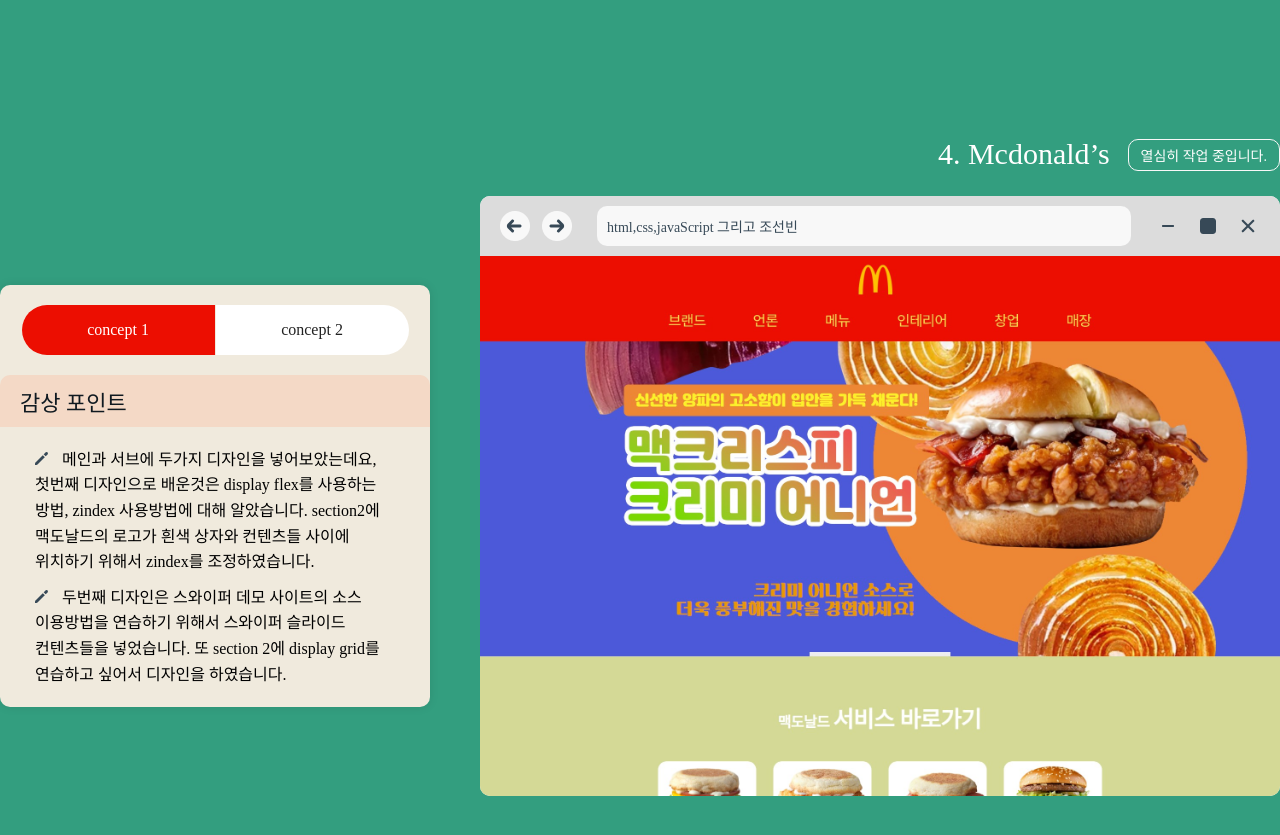
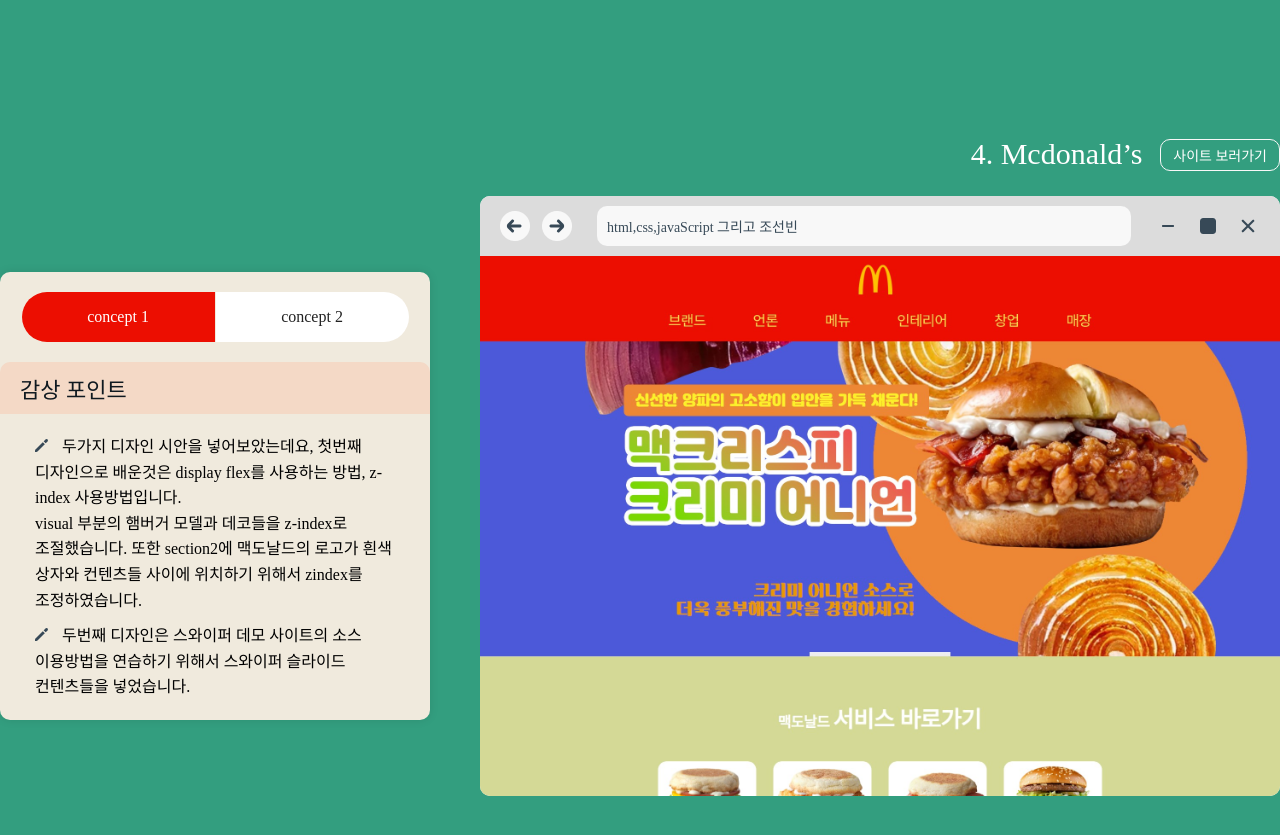
Before and after one commit to seonbin99/first_portfolio, a plain HTML site: page index.html in a window 1280 px wide. Shown: the part 4140-4975 px from the top of the page. Drawn offline with nearby package versions, Linux system fonts and the light colour scheme; grey boxes are pictures that could not be loaded; a web font is replaced by a local one.

Commit message:
맥도날드 메인 사이트 업로드 했습니다.

```diff
--- a/index.html
+++ b/index.html
@@ -306,7 +306,7 @@
             <div class="centerbox">
                 <div class="project_name">
                     <h3>4. Mcdonald&#146;s</h3>
-                    <a href="#" class="go_site">열심히 작업 중입니다.</a>
+                    <a href="https://seonbin99.github.io/mcdonalds/index.html" class="go_site">사이트 보러가기</a>
                 </div>
                 <div class="contentbox">
                     <div class="fort_box" data-aos="fade-up-left">
@@ -339,10 +339,10 @@
                         </div>
                         <div class="memo-content">
                             <p>
-                                메인과 서브에 두가지 디자인을 넣어보았는데요, 첫번째 디자인으로 배운것은 display flex를 사용하는 방법, zindex 사용방법에 대해 알았습니다. section2에 맥도날드의 로고가 흰색 상자와 컨텐츠들 사이에 위치하기 위해서 zindex를 조정하였습니다.
+                                두가지 디자인 시안을 넣어보았는데요, 첫번째 디자인으로 배운것은 display flex를 사용하는 방법, z-index 사용방법입니다. <br> visual 부분의 햄버거 모델과 데코들을 z-index로 조절했습니다. 또한 section2에 맥도날드의 로고가 흰색 상자와 컨텐츠들 사이에 위치하기 위해서 zindex를 조정하였습니다.
                             </p>
                             <p>
-                                두번째 디자인은 스와이퍼 데모 사이트의 소스 이용방법을 연습하기 위해서 스와이퍼 슬라이드 컨텐츠들을 넣었습니다. 또 section 2에 display grid를 연습하고 싶어서 디자인을 하였습니다.
+                                두번째 디자인은 스와이퍼 데모 사이트의 소스 이용방법을 연습하기 위해서 스와이퍼 슬라이드 컨텐츠들을 넣었습니다.
                             </p>
                         </div>
                     </div>
```
